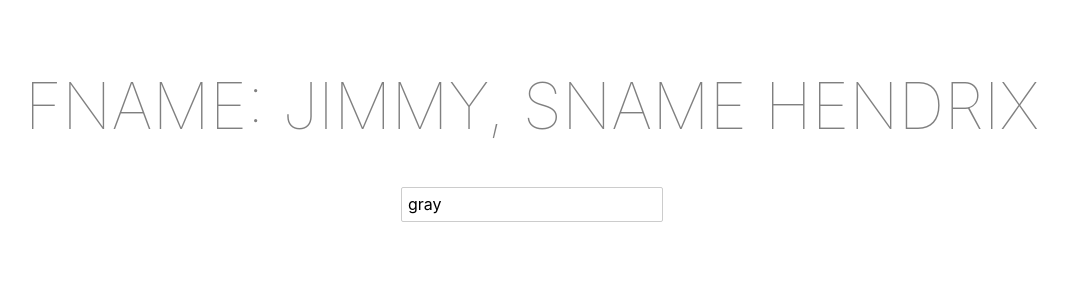
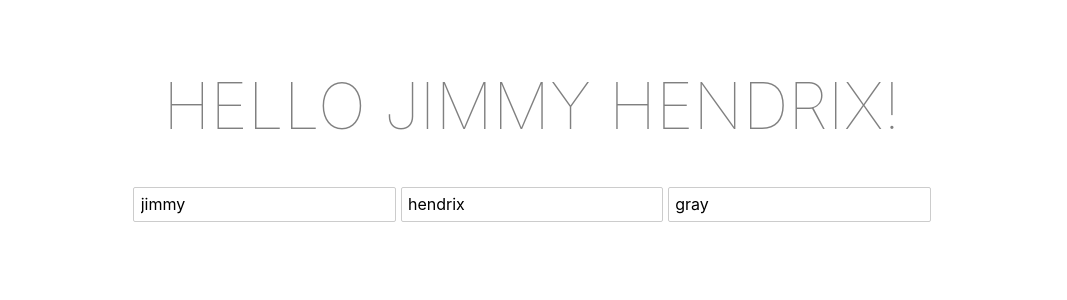
Before and after one commit to Dancheg97/smoking_svelte, a Svelte app: page / in a window 1280 px wide. Shown: the top 300 px of the page, without its empty margins (108-1175 px from the left). Built offline with nearby package versions, Linux system fonts and the light colour scheme.

Commit message:
reactiva variables

```diff
--- a/src/App.svelte
+++ b/src/App.svelte
@@ -2,10 +2,14 @@
   let fname = "jimmy";
   let sname = "hendrix";
   let ncolor = "gray";
+
+  $: fullName = `${fname} ${sname}`;
 </script>
 
 <main>
-  <h1 style="color:{ncolor}">FName: {fname}, SName {sname}</h1>
+  <h1 style="color:{ncolor}">Hello {fullName}!</h1>
+  <input type="text" bind:value={fname} />
+  <input type="text" bind:value={sname} />
   <input type="text" bind:value={ncolor} />
 </main>
 
```
